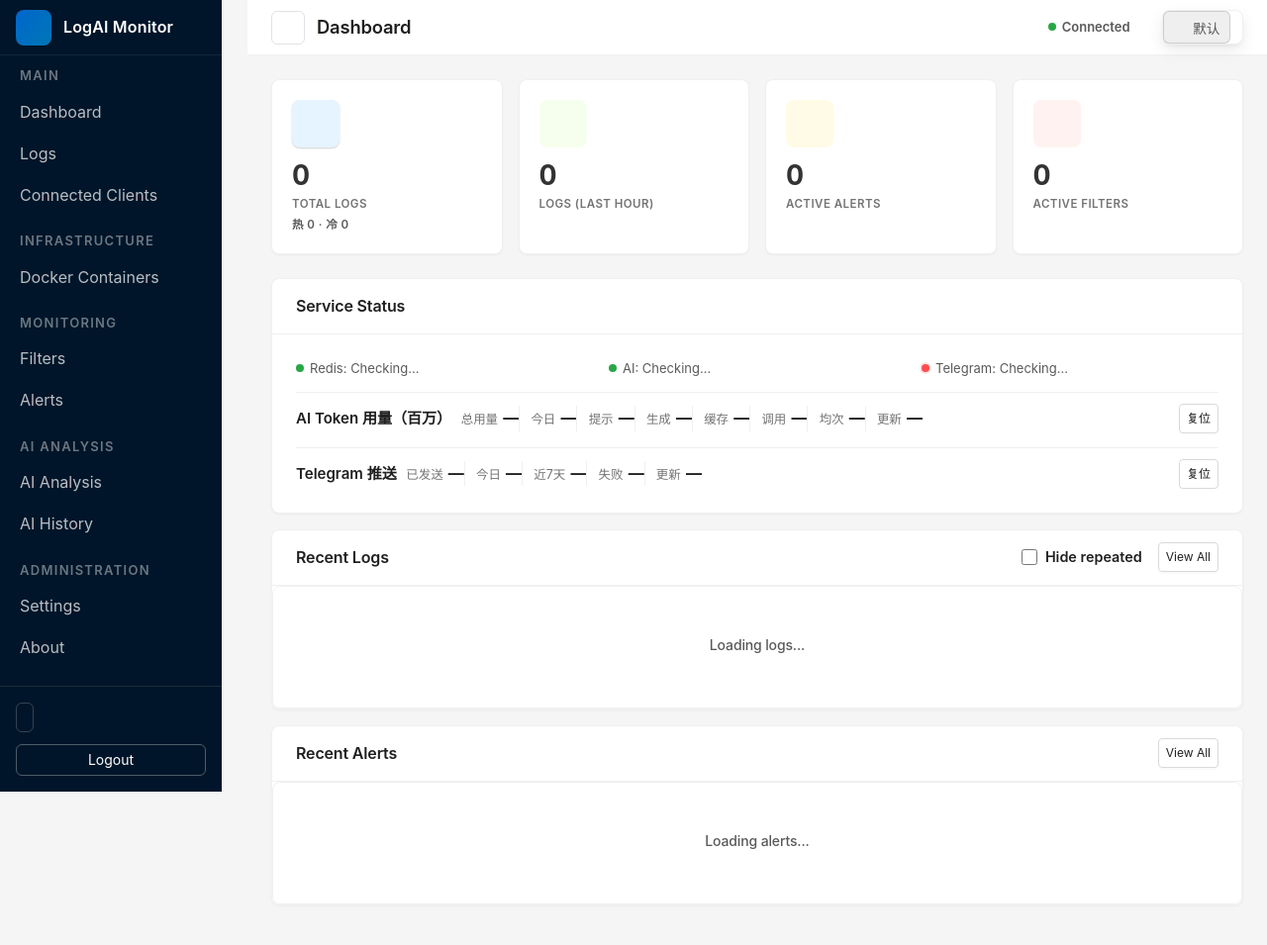
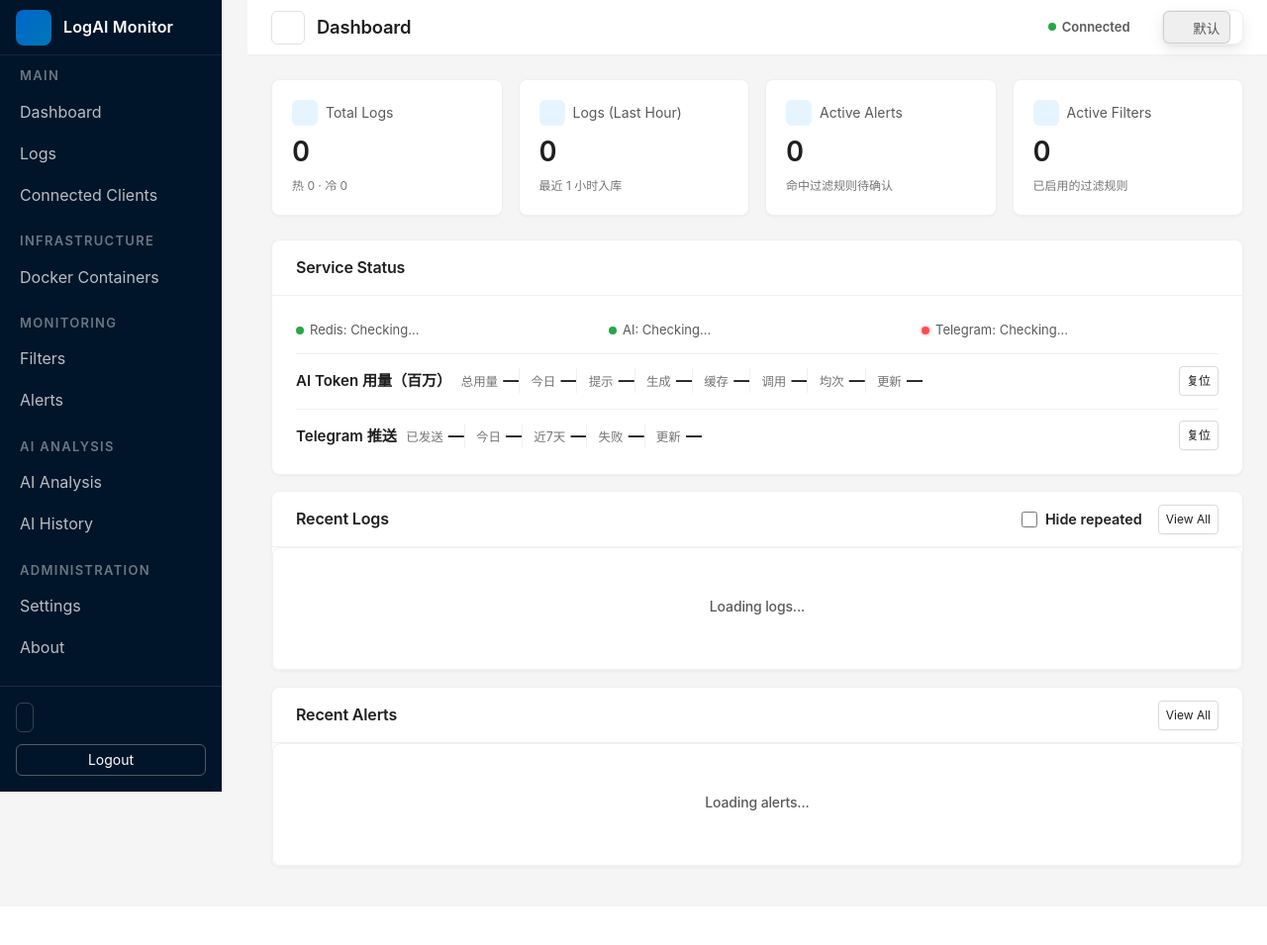
Before and after one commit to humanxp/LogAI-Monitor, a Python web app: template templates/index.html in a window 1280 px wide. Shown: the whole page at 99% size. After the commit the page ends 878 px from the top, so only its background shows below. Run offline with Jinja, Linux system fonts and the light colour scheme; the template is opened without the code that fills it, so the values that code supplies are empty.

Commit message:
ui: 四项界面改造 + 界面截图
1. 日志页筛选改为 Ant Design inline Form（标签左置、控件右置）
2. 仪表盘统计卡改为 Statistic 风格，右上角显示增速趋势（相邻两次统计差值）
3. 表格增强：斑马纹、吸顶表头、点表头排序（当前页，asc/desc/原序）
4. 窄屏：侧栏变抽屉 + 遮罩，点遮罩关闭，内容区 padding 收窄

顺带修复：.main-content 作为 flex 子项未设 min-width:0，被 Token 明细行等
nowrap 内容撑到 1262px，整页横向溢出 72px、右上角用户名被裁。

docs/screenshots/ 新增 7 张 1440x900 界面截图（无头 Chrome 实拍），
README 增加「界面预览」章节，About 补充交互细节说明。

```diff
--- a/templates/about.html
+++ b/templates/about.html
@@ -274,6 +274,7 @@
             <li><b>热/冷拆分</b>：仪表盘 Total Logs、分析历史 Total Analyses、告警 Total 都显示「热(Redis) / 冷(SQLite 归档)」条数，一眼看出哪些数据还在内存、哪些已落盘</li>
             <li><b>分级卡片可点</b>：告警页与分析历史页点上面一排分级卡片，即按该档<b>筛选</b>下面的列表（服务端筛选，翻页条总数同步跟着变成该档条数；再点一次或点 Total 取消）</li>
             <li><b>统一的视觉语言</b>：深色侧栏（Ant Design Pro 经典 sider）+ 白底顶栏与内容区；卡片、按钮、表格、标签页、弹窗统一按 Ant Design 规范；分组标题用「小号大写 + 宽字距 + 低亮度」的微标签，与 16px 菜单项形成层次而不靠色块抢视觉</li>
+            <li><b>交互细节</b>：日志页筛选按<b>表单布局</b>排列（标签在左、控件在右，一行放下更多）；仪表盘统计卡带<b>增速趋势</b>（相邻两次统计的差值）；表格支持<b>点表头排序</b>（当前页）、吸顶表头与斑马纹；窄屏下侧栏变成<b>抽屉 + 遮罩</b></li>
             <li><b>图标</b>一律 Lucide 线性图标（1.5–2px 描边），颜色跟随文字与主题，不再有字体图标的闪烁与对齐问题</li>
             <li>日志详情、分析详情以弹窗呈现，不打断当前浏览位置</li>
         </ul>
--- a/templates/index.html
+++ b/templates/index.html
@@ -4,39 +4,44 @@
 {% block header_title %}Dashboard{% endblock %}
 
 {% block content %}
-<!-- Stats Grid -->
+<!-- Stats Grid：Ant Design Statistic 风格（标题+趋势在上、数值居中大号、脚注在下） -->
 <div class="stats-grid">
-    <div class="stat-card">
-        <div class="stat-icon primary">
-            {{ icon("file-text")|safe }}
+    <div class="ant-stat">
+        <div class="ant-stat-head">
+            <span class="ant-stat-icon">{{ icon("file-text")|safe }}</span>
+            <span class="ant-stat-title">Total Logs</span>
+            <span class="ant-stat-trend" id="totalLogsTrend" title="按最近一次统计间隔估算的增速"></span>
         </div>
-        <div class="stat-value" id="totalLogs">0</div>
-        <div class="stat-label">Total Logs</div>
-        <div class="stat-label" id="logsHotCold" style="color:var(--lm-ink-2);font-size:0.72rem;margin-top:0.15rem;">热 0 · 冷 0</div>
+        <div class="ant-stat-value" id="totalLogs">0</div>
+        <div class="ant-stat-footer" id="logsHotCold">热 0 · 冷 0</div>
     </div>
 
-    <div class="stat-card">
-        <div class="stat-icon success">
-            {{ icon("clock")|safe }}
+    <div class="ant-stat">
+        <div class="ant-stat-head">
+            <span class="ant-stat-icon">{{ icon("clock")|safe }}</span>
+            <span class="ant-stat-title">Logs (Last Hour)</span>
         </div>
-        <div class="stat-value" id="logsLastHour">0</div>
-        <div class="stat-label">Logs (Last Hour)</div>
+        <div class="ant-stat-value" id="logsLastHour">0</div>
+        <div class="ant-stat-footer">最近 1 小时入库</div>
     </div>
 
-    <div class="stat-card">
-        <div class="stat-icon warning">
-            {{ icon("bell")|safe }}
+    <div class="ant-stat">
+        <div class="ant-stat-head">
+            <span class="ant-stat-icon">{{ icon("bell")|safe }}</span>
+            <span class="ant-stat-title">Active Alerts</span>
+            <span class="ant-stat-trend" id="totalAlertsTrend"></span>
         </div>
-        <div class="stat-value" id="totalAlerts">0</div>
-        <div class="stat-label">Active Alerts</div>
+        <div class="ant-stat-value" id="totalAlerts">0</div>
+        <div class="ant-stat-footer">命中过滤规则待确认</div>
     </div>
 
-    <div class="stat-card">
-        <div class="stat-icon danger">
-            {{ icon("filter")|safe }}
+    <div class="ant-stat">
+        <div class="ant-stat-head">
+            <span class="ant-stat-icon">{{ icon("filter")|safe }}</span>
+            <span class="ant-stat-title">Active Filters</span>
         </div>
-        <div class="stat-value" id="totalFilters">0</div>
-        <div class="stat-label">Active Filters</div>
+        <div class="ant-stat-value" id="totalFilters">0</div>
+        <div class="ant-stat-footer">已启用的过滤规则</div>
     </div>
 </div>
 
--- a/wwwroot/css/ant.css
+++ b/wwwroot/css/ant.css
@@ -658,3 +658,94 @@ tbody tr { transition: background .15s; }
 
 /* 主内容区滚动条与背景 */
 .page-content { min-height: calc(100vh - var(--ant-header-h)); }
+
+/* ==========================================================================
+   Ant Design 组件补充：Statistic / 内联表单 / 表格增强 / 移动端抽屉
+   ========================================================================== */
+
+/* ---- Statistic 卡片（仪表盘） ---- */
+.ant-stat {
+  background: var(--lm-surface);
+  border: 1px solid var(--lm-line);
+  border-radius: var(--lm-radius-card);
+  padding: 20px;
+  box-shadow: var(--lm-shadow);
+  transition: box-shadow .2s, border-color .2s;
+}
+.ant-stat:hover { box-shadow: var(--lm-shadow-hover); border-color: var(--lm-line-strong); }
+.ant-stat-head { display: flex; align-items: center; gap: 8px; margin-bottom: 10px; }
+.ant-stat-icon {
+  display: inline-flex; align-items: center; justify-content: center;
+  width: 26px; height: 26px; border-radius: 6px;
+  background: var(--lm-accent-soft); color: var(--lm-accent); font-size: 15px;
+}
+.ant-stat-title { font-size: 14px; color: var(--lm-ink-2); }
+.ant-stat-trend {
+  margin-left: auto; font-size: 12px; font-weight: 500;
+  display: inline-flex; align-items: center; gap: 2px;
+  font-variant-numeric: tabular-nums;
+}
+.ant-stat-trend.up { color: var(--lm-success-ink); }
+.ant-stat-trend.down { color: var(--lm-danger-ink); }
+.ant-stat-trend.flat { color: var(--lm-ink-3); }
+.ant-stat-value {
+  font-size: 28px; font-weight: 600; line-height: 1.2;
+  color: var(--lm-ink); font-variant-numeric: tabular-nums;
+}
+.ant-stat-footer { margin-top: 8px; font-size: 12px; color: var(--lm-ink-3); }
+
+/* ---- 内联表单（日志页筛选区） ---- */
+.filter-bar {
+  display: flex; flex-wrap: wrap; align-items: center;
+  gap: 12px 20px; padding: 16px 20px;
+  background: var(--lm-surface);
+  border: 1px solid var(--lm-line);
+  border-radius: var(--lm-radius-card);
+  margin-bottom: 16px;
+}
+.filter-bar .form-control, .filter-bar .form-select { width: auto; min-width: 120px; }
+.filter-bar .date-filter-input { min-width: 140px; }
+.ant-form-item { display: flex; align-items: center; gap: 8px; min-width: 0; }
+.ant-form-label {
+  font-size: 14px; color: var(--lm-ink-2); white-space: nowrap;
+  display: inline-flex; align-items: center; gap: 4px;
+}
+.ant-form-item-grow { flex: 1 1 240px; }
+.ant-form-item-grow .form-control { width: 100%; min-width: 0; }
+.ant-form-actions { gap: 8px; margin-left: auto; }
+
+/* ---- 表格增强：斑马纹 + 吸顶表头 + 排序指示 ---- */
+tbody tr:nth-child(even) td { background: var(--lm-surface-2); }
+tbody tr:hover td { background: var(--lm-hover); }
+.table-container { overflow: auto; max-height: 72vh; }
+thead th { position: sticky; top: 0; z-index: 2; }
+th.sortable { cursor: pointer; user-select: none; white-space: nowrap; }
+th.sortable:hover { background: var(--lm-hover); }
+th.sortable .sort-ind {
+  display: inline-block; margin-left: 4px; vertical-align: -2px;
+  opacity: .25; transition: transform .15s, opacity .15s;
+}
+th.sortable[data-dir="asc"] .sort-ind { opacity: 1; transform: rotate(180deg); }
+th.sortable[data-dir="desc"] .sort-ind { opacity: 1; }
+
+/* ---- 移动端：侧栏抽屉 + 遮罩 ---- */
+.sidebar-backdrop {
+  position: fixed; inset: 0; z-index: 999;
+  background: rgba(0, 0, 0, 0.45);
+  opacity: 0; pointer-events: none; transition: opacity .2s;
+}
+.sidebar-backdrop.show { opacity: 1; pointer-events: auto; }
+@media (max-width: 768px) {
+  .sidebar { box-shadow: 0 6px 16px rgba(0, 0, 0, 0.35); }
+  .main-content { margin-left: 0; }
+  .page-content { padding: 16px; }
+  .ant-form-actions { margin-left: 0; width: 100%; }
+  .ant-stat-value { font-size: 24px; }
+}
+
+/* flex 子项默认 min-width:auto，会被内容的最小宽度撑破容器：
+   仪表盘的 Token 明细行等 nowrap 内容曾把 .main-content 撑到 1262px，
+   整页横向溢出 72px，右上角用户名被裁掉。显式允许收缩。 */
+.main-content { min-width: 0; }
+.page-content { min-width: 0; }
+.header-actions { min-width: 0; flex-shrink: 0; }
```
Also changed, not shown: templates/logs.html (+18 -6 lines), README.md, wwwroot/js/app.js, 7 other files.
